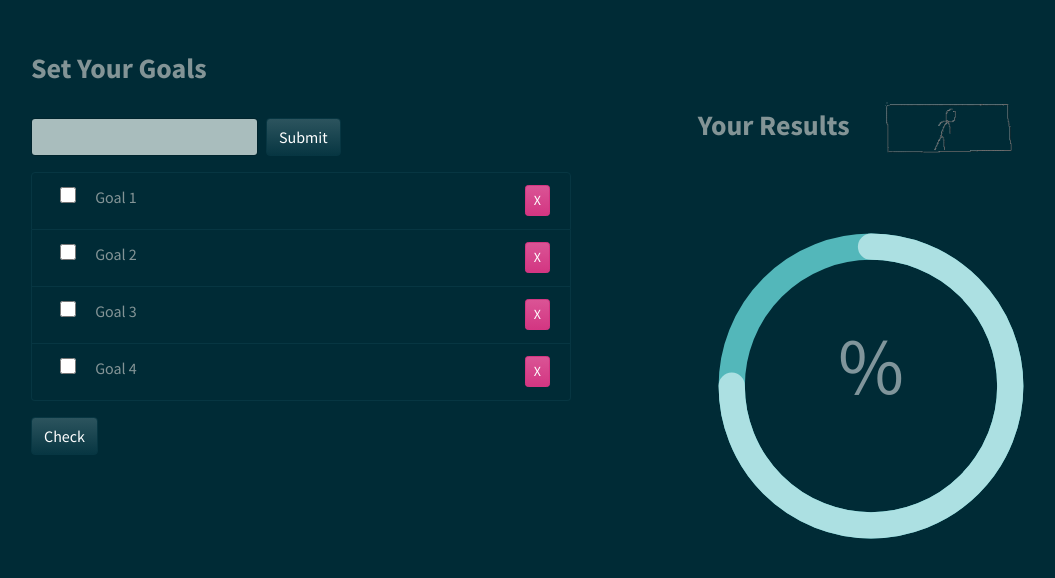
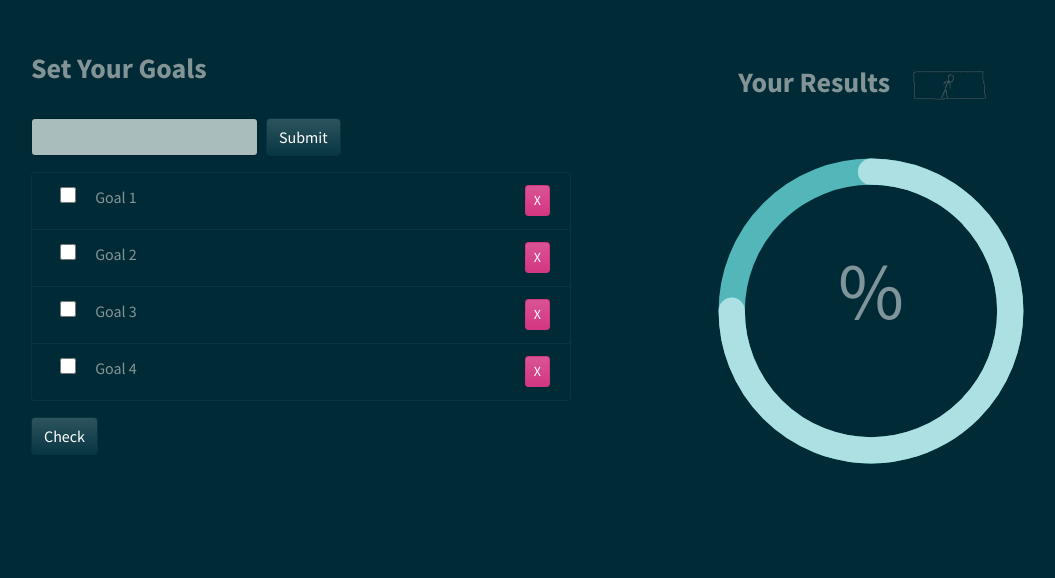
Before and after one commit to Krasivaya/goals-tracker, a plain HTML site: page index.html in a window 1280 px wide. Shown: the part 52-630 px from the top of the page, without its empty margins (54-1109 px from the left). Drawn offline with Linux system fonts and the light colour scheme.

Commit message:
Add style to results

```diff
--- a/css/index.css
+++ b/css/index.css
@@ -19,6 +19,12 @@ h3, b{
 .goalCheck{
     width: 2rem;
     height: 1rem;
+}
+#load{
+    margin-top: -10px;
+}
+#load img{
+    width: 20%;
 }
 .o-progress-circle {
     display: inline-block;
```
